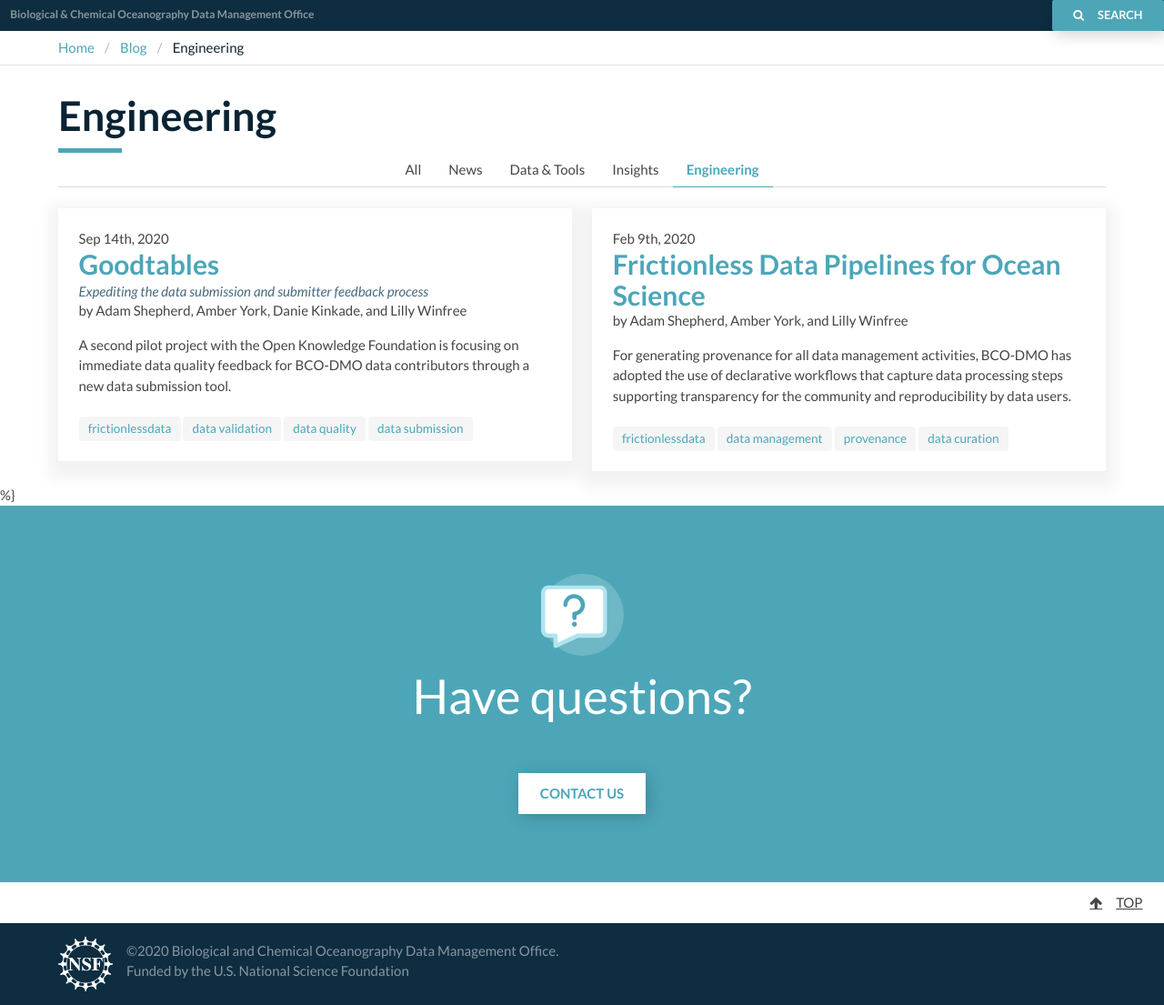
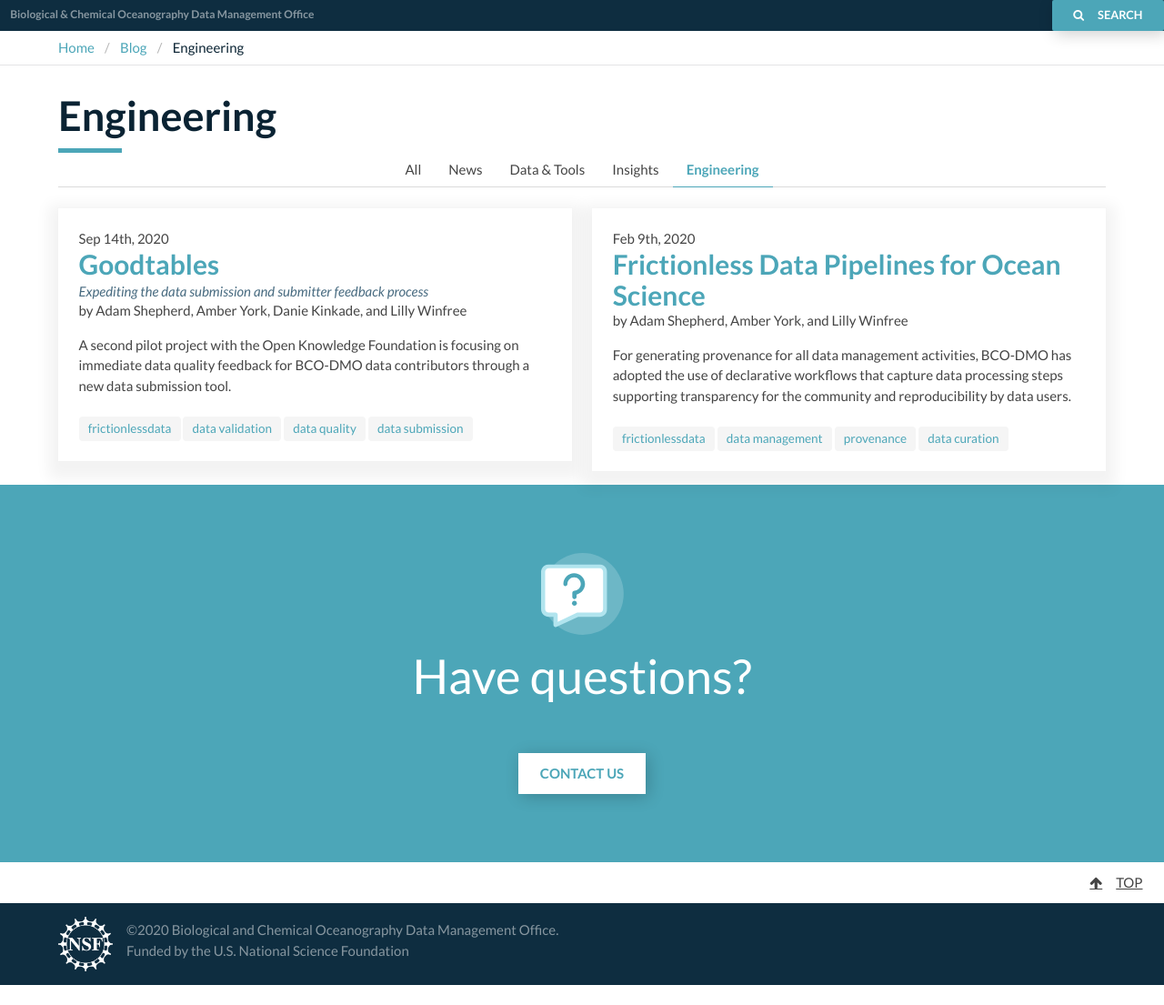
Before and after one commit to BCODMO/blog.bco-dmo.org, a Jekyll site: the page built from engineering.html, in a window 1280 px wide. Shown: the whole page at 91% size. Built offline with Jekyll 4.4.1, drawn with Linux system fonts in a browser that asks for light colours; after the commit the page ends 1083 px from its top, so only the background shows below that.

Commit message:
remove extra '%}'

```diff
--- a/engineering.html
+++ b/engineering.html
@@ -15,5 +15,5 @@
 <h1 class="title is-1 is-primary padding-bot-1 margin-bot-0">{{ page.title }}</h1>
 {% if site.posts %}
   {% include sub-nav.html active=page.id %}
-  {% include post-listing.html category=page.id title=page.title %} %}
+  {% include post-listing.html category=page.id title=page.title %}
 {% endif %}
```
